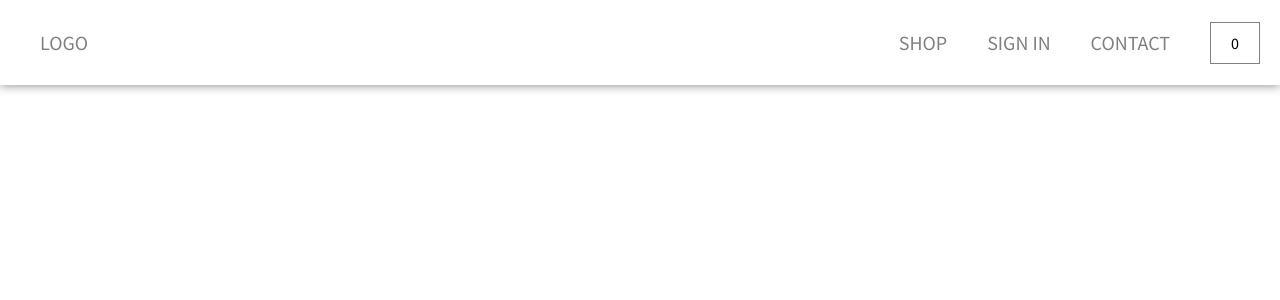
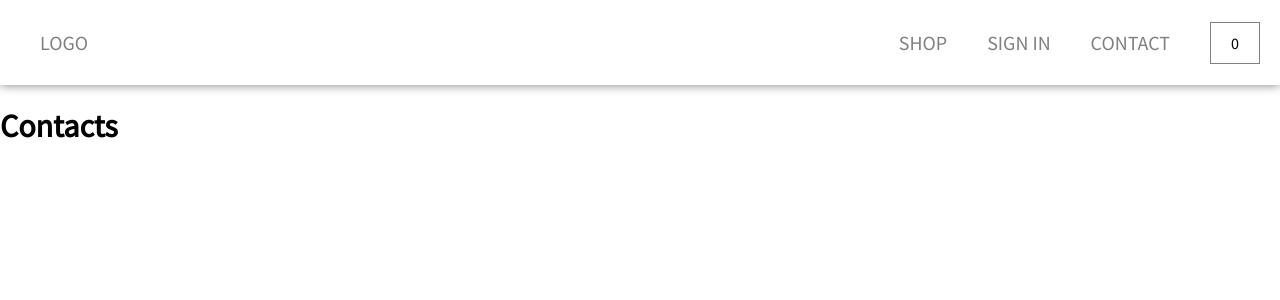
Before and after one commit to hakobyanviktoria8/coursehunter_react, a React (Create React App) app: page /contact in a window 1280 px wide. Shown: the top 300 px of the page. Built offline with nearby package versions, Linux system fonts and the light colour scheme.

Commit message:
README file add FIRESTORE order

```diff
--- a/src/App.js
+++ b/src/App.js
@@ -4,6 +4,7 @@ import Flowers from './components/Flowers';
 import Header from './components/Header';
 import SignIn from './routes/SignIn';
 import Shop from './routes/Shop';
+import Contacts from './routes/Contacts';
 
 function App() {
   return (
@@ -18,6 +19,7 @@ function App() {
             <Route path="/mens" element="mens" />
             <Route path="/signin" element={<SignIn/>} />
             <Route path="/shop" element={<Shop/>} />
+            <Route path="/contact" element={<Contacts/>} />
         </Routes>
       </BrowserRouter>
   );
--- /dev/null
+++ b/src/routes/Contacts.js
@@ -0,0 +1,11 @@
+import React from "react"
+
+function Contacts() {
+  return (
+    <div>
+        <h1>Contacts</h1>
+    </div>
+  )
+}
+
+export default Contacts
--- a/src/routes/Shop.js
+++ b/src/routes/Shop.js
@@ -1,7 +1,6 @@
-import { async } from '@firebase/util'
 import { addDoc, collection, deleteDoc, doc, getDocs, updateDoc } from 'firebase/firestore'
 import React, { useState, useEffect } from 'react'
-import { db } from '../firebase_shops_config'
+import { db } from '../firebase/firebase_shops_config'
 import "./../styles/Shops.scss"
 
 function Shop() {
@@ -40,6 +39,7 @@ function Shop() {
         await updateDoc(shopDoc, newShopData)
     }
 
+    // delete shop card
     const handleDelete = async (id) =>{
         const shopDoc = doc(db,"shops", id)
         await deleteDoc(shopDoc)
```
Also changed, not shown: src/firebase/firebase_shops_config.js (renamed from src/firebase_shops_config.js, +1 -7 lines), 1 other file (tests, documents, lock files or other folders).
